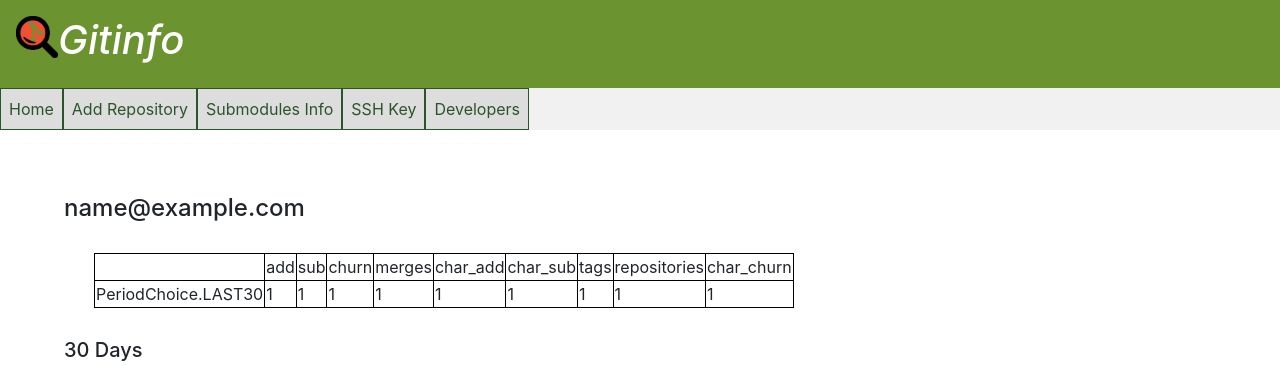
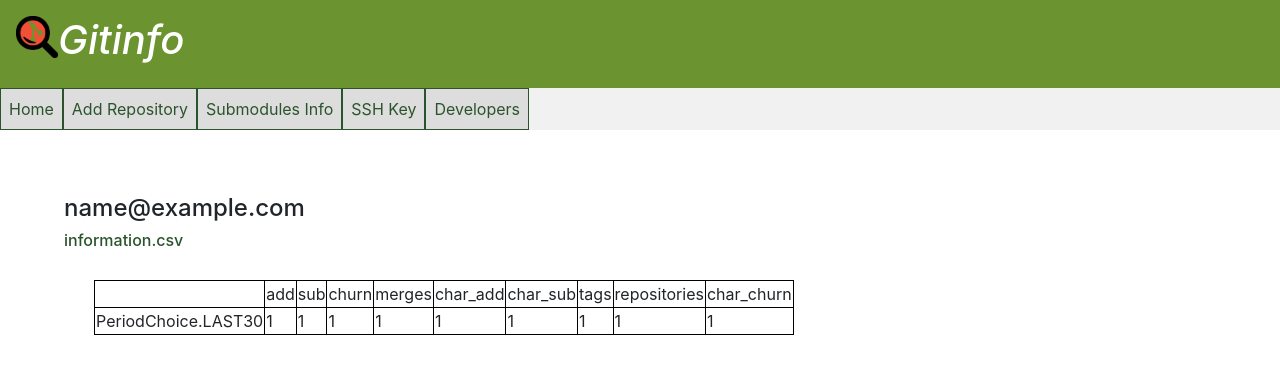
Before and after one commit to cristianowa/gitinfo, a Django app: page /developer/1/ in a window 1280 px wide. Shown: the top 366 px of the page. Run offline with Django 3.2, Linux system fonts and the light colour scheme; tables that the repository leaves empty hold one stand-in row (values such as "Sample post"); some libraries are stand-ins or nearby versions.

Commit message:
Adding csv button.

```diff
--- a/core/models.py
+++ b/core/models.py
@@ -45,12 +45,25 @@ class Commiter(models.Model):
 
     @property
     def repositories(self):
-        return list(Repository.objects.filter(commiter=self))
+        commits = Commit.objects.filter(commiter=self)
+        return list(set([c.repository for c in commits]))
 
     @property
     def metrics(self):
         return CommitsMetrics.metrics_developer(self)
 
+    @property
+    def metrics_normalized(self):
+        return CommitsMetrics.metrics_norm_developer(self)
+
+
+    @property
+    def report(self):
+        d = dict()
+        d["metrics"] = self.metrics
+        d["metrics_normalized"] = self.metrics_normalized
+        d["repositories"] = [r.dict() for r in self.repositories]
+        return d
 
 class CommitList(list):
     @property
@@ -169,6 +182,9 @@ class Repository(models.Model):
 
     def __str__(self):
         return self.__repr__()
+
+    def dict(self):
+        return dict(url=self.url)
 
     @property
     def commits(self):
--- a/core/urls.py
+++ b/core/urls.py
@@ -11,6 +11,7 @@ urlpatterns = [
     url(r'^developers/', views.developers),
     url(r'^developer/(?P<pk>[0-9]+)/$', views.developer),
     url(r'^developer/(?P<pk>[0-9]+)/(?P<days>[0-9al]+)/radar.png', views.developer_radar),
+    url(r'^developer/(?P<pk>[0-9]+)/info.csv', views.developer_csv),
     url(r'^sshkey/', views.sshkey),
     url(r"^api/dump/", views.dump),
     url(r'^api/repository/(?P<pk>[0-9]+)/$', views.GetUpdateDeleteRepository.as_view()),
--- a/core/views.py
+++ b/core/views.py
@@ -4,7 +4,7 @@ from django_filters.rest_framework import DjangoFilterBackend
 from rest_framework import generics
 from rest_framework.decorators import api_view
 from rest_framework.permissions import AllowAny
-
+import pandas as pd
 from .graphs import get_graph
 from .models import Commiter, Submodule, Commit, CommitErrorType, Repository, CommitsMetrics
 from .serializers import CommiterSerializer, SubmoduleSerializer, CommitSerializer, CommitErrorTypeSerializer,\
@@ -185,6 +185,24 @@ def developer_radar(request, pk, days):
         bytes = f.read()
     return HttpResponse(bytes, content_type="image/png")
 
+def developer_csv(request, pk):
+    import csv
+    # Create the HttpResponse object with the appropriate CSV header.
+    dev = Commiter.objects.get(id=pk)
+
+    response = HttpResponse(content_type='text/csv')
+    response['Content-Disposition'] = 'attachment; filename="{}.csv"'.format(dev.email)
+
+    report = dev.report
+    response.write("\nMetrics\n")
+    response.write(pd.DataFrame.from_dict(report["metrics"]).to_csv())
+    response.write("\nMetrics Normalized\n")
+    response.write(pd.DataFrame.from_dict(report["metrics_normalized"]).to_csv())
+    response.write("\nRepositories\n")
+    response.write(pd.DataFrame.from_dict(report["repositories"]).to_csv())
+
+    return response
+
 
 def repository(request, pk):
     from .models import Repository
--- a/templates/developer.html
+++ b/templates/developer.html
@@ -2,6 +2,7 @@
 <h4>
     {{ commiter.email }}
 </h4>
+<h6><a href="/developer/{{ commiter.id }}/info.csv"> information.csv </a> </h6>
 <table>
     <tr>
         {% for key in metrics_names %}
--- a/templates/developers.html
+++ b/templates/developers.html
@@ -3,7 +3,7 @@
 <ul>
 {% for commiter in commiters %}
     <li>
-        <h5><a href="/developer/{{ commiter.id }}/">{{ commiter.email }}</a></h5>
+        <h5><a href="/developer/{{ commiter.id }}/">{{ commiter.email }}</a> -  <a href="/developer/{{ commiter.id }}/info.csv"> CSV </a>  </h5>
 
     </li>
 {% endfor %}
```
